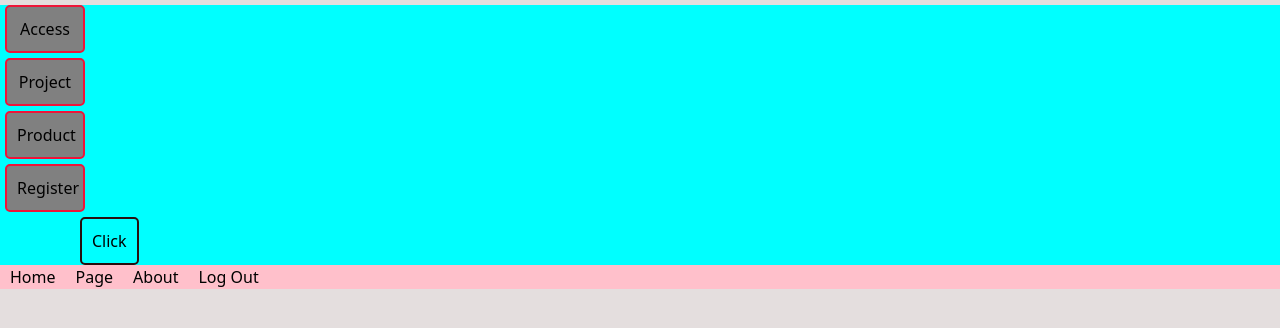
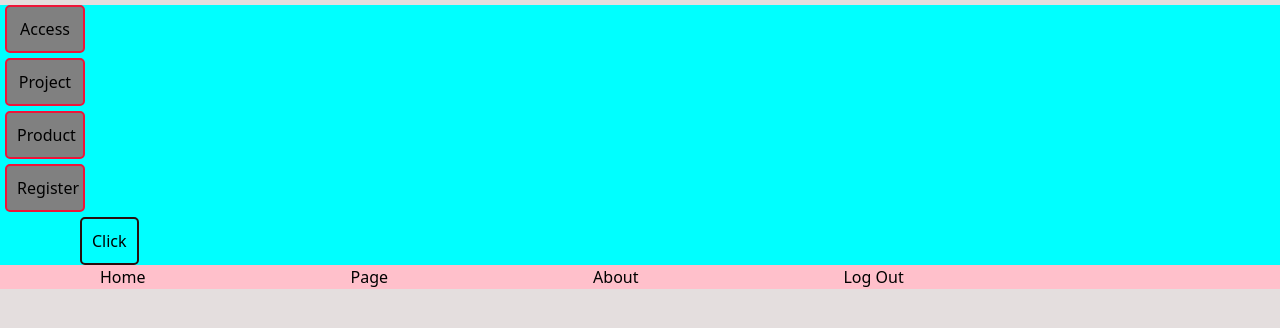
Before and after one commit to Preciousnnebuogor/Online--Store-, a Next.js app: page /tutorial in a window 1280 px wide. Shown: the top 328 px of the page. Built offline with nearby package versions, Linux system fonts and the light colour scheme.

Commit message:
new product

```diff
--- a/src/components/toturial/css.module.scss
+++ b/src/components/toturial/css.module.scss
@@ -30,6 +30,8 @@
 
   li {
     display: inline;
-    padding: 10px;
+    padding: 100px;
+    margin-right: 5px;
+
   }
 }
```
